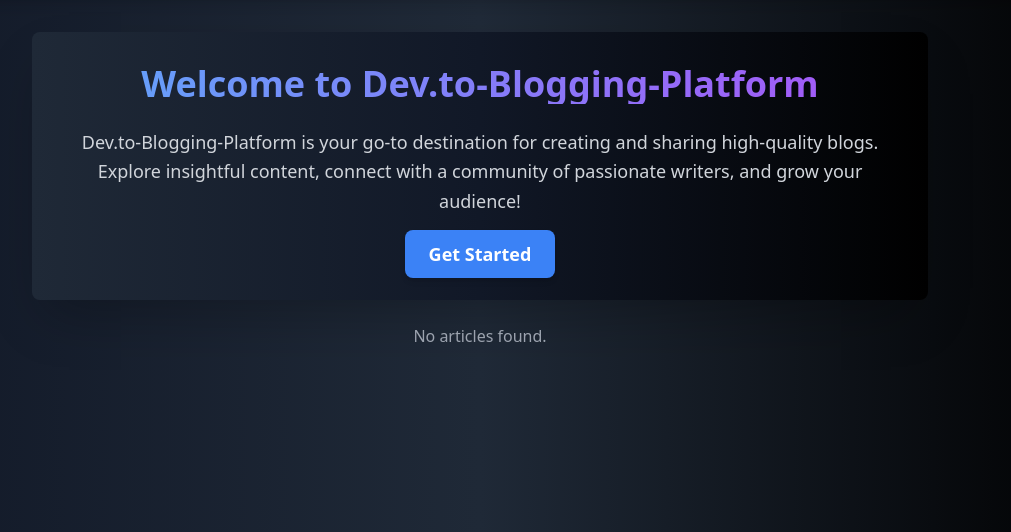
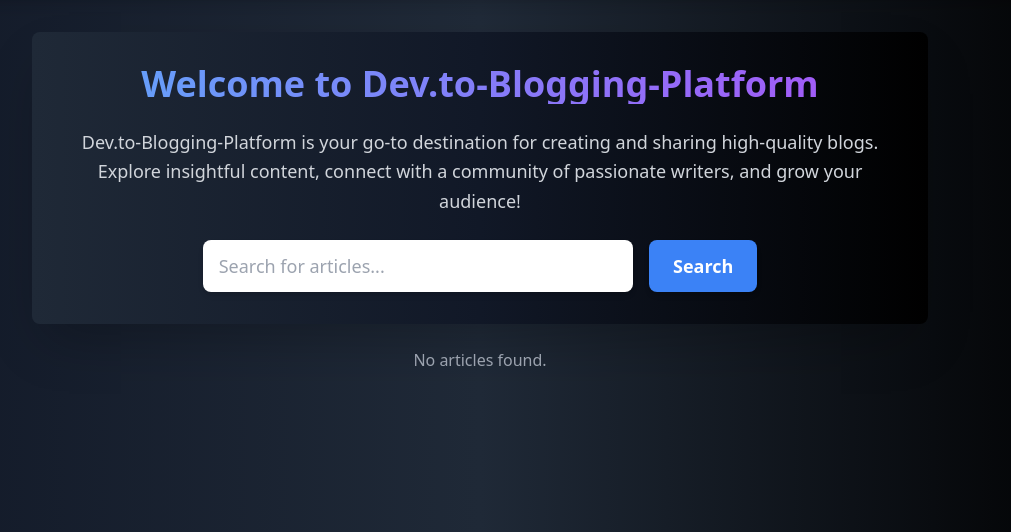
Before and after one commit to YahyaAf/Dev.to-Blogging-Plateform, a PHP site: page / in a window 1280 px wide. Shown: the part 72-604 px from the top of the page, without its empty margins (160-1171 px from the left). Run offline with PHP 8.4, Linux system fonts and the light colour scheme; data that the repository does not hold is empty; some libraries are stand-ins or nearby versions.

Commit message:
ajouter method search pour recherche d'un article

```diff
--- a/public/index.php
+++ b/public/index.php
@@ -3,15 +3,24 @@
 use config\Database;
 use Src\articles\Article;
 use Src\users\User;
+
 session_start();
 
 $database = new Database("dev_blog");
 $db = $database->getConnection();
 $articleObj = new Article($db);
-    $articles = $articleObj->readAll();
 $user = new User($db);
 
+// Default: Display all articles
+$articles = $articleObj->readAll();
+
+// Check if a search query was submitted
+if ($_SERVER['REQUEST_METHOD'] === 'POST' && !empty($_POST['search'])) {
+    $searchQuery = htmlspecialchars(trim($_POST['search'])); // Sanitize user input
+    $articles = $articleObj->search($searchQuery);
+}
 ?>
+
 <!DOCTYPE html>
 <html lang="en">
 <head>
@@ -94,13 +103,26 @@
             </p>
           </div>
         </div>
-            <div class="mt-6">
-              <a href="" class="bg-blue-500 hover:bg-blue-600 text-white py-3 px-6 rounded-lg shadow-md text-lg font-semibold transition duration-300">
-                Get Started
-              </a>
+
+        <!-- Search Section -->
+        <div class="mt-6 flex justify-center items-center space-x-4">
+          <form method="POST" class="flex space-x-4 w-full md:w-2/3">
+            <input
+              type="text"
+              name="search"
+              placeholder="Search for articles..."
+              class="py-3 px-4 rounded-lg shadow-md text-gray-900 text-lg w-full focus:outline-none focus:ring-2 focus:ring-blue-500"
+            />
+            <button
+              type="submit"
+              class="bg-blue-500 hover:bg-blue-600 text-white py-3 px-6 rounded-lg shadow-md text-lg font-semibold transition duration-300">
+              Search
+            </button>
+          </form>
         </div>
       </div>
     </div>
+
     <div class="grid grid-cols-1 md:grid-cols-2 lg:grid-cols-4 gap-6 mt-6 mx-auto mb-5" style="max-width: 90%;">
     <?php if (!empty($articles)): ?>
         <?php foreach ($articles as $article): ?>
@@ -149,16 +171,14 @@
 
 </body>
 <script>
-  // Dropdown Toggle Script
+
   const userMenuButton = document.getElementById('userMenuButton');
   const userMenu = document.getElementById('userMenu');
 
   userMenuButton.addEventListener('click', () => {
-    // Toggle the dropdown visibility
     userMenu.classList.toggle('hidden');
   });
 
-  // Optional: Close dropdown if clicked outside
   document.addEventListener('click', (e) => {
     if (!userMenuButton.contains(e.target) && !userMenu.contains(e.target)) {
       userMenu.classList.add('hidden');
--- a/src/articles/Article.php
+++ b/src/articles/Article.php
@@ -295,4 +295,33 @@ class Article {
         }
     }
 
+    public function search($query) {
+        try {
+            $stmt = $this->pdo->prepare("
+                SELECT
+                    a.*,
+                    c.name AS category_name,
+                    u.username AS author_name,
+                    GROUP_CONCAT(t.name) AS tags
+                FROM articles a
+                LEFT JOIN categories c ON a.category_id = c.id
+                LEFT JOIN users u ON a.author_id = u.id
+                LEFT JOIN article_tags at ON a.id = at.article_id
+                LEFT JOIN tags t ON at.tag_id = t.id
+                WHERE a.title LIKE :query
+                   OR a.content LIKE :query
+                   OR t.name LIKE :query
+                GROUP BY a.id
+            ");
+            $stmt->execute(['query' => '%' . $query . '%']);
+            $articles = $stmt->fetchAll(PDO::FETCH_ASSOC);
+
+            return $articles ?: [];
+        } catch (PDOException $e) {
+            error_log("Erreur lors de la recherche des articles : " . $e->getMessage());
+            return [];
+        }
+    }
+
+
 }
```
Lines whose indentation alone changed are shown as unchanged.
